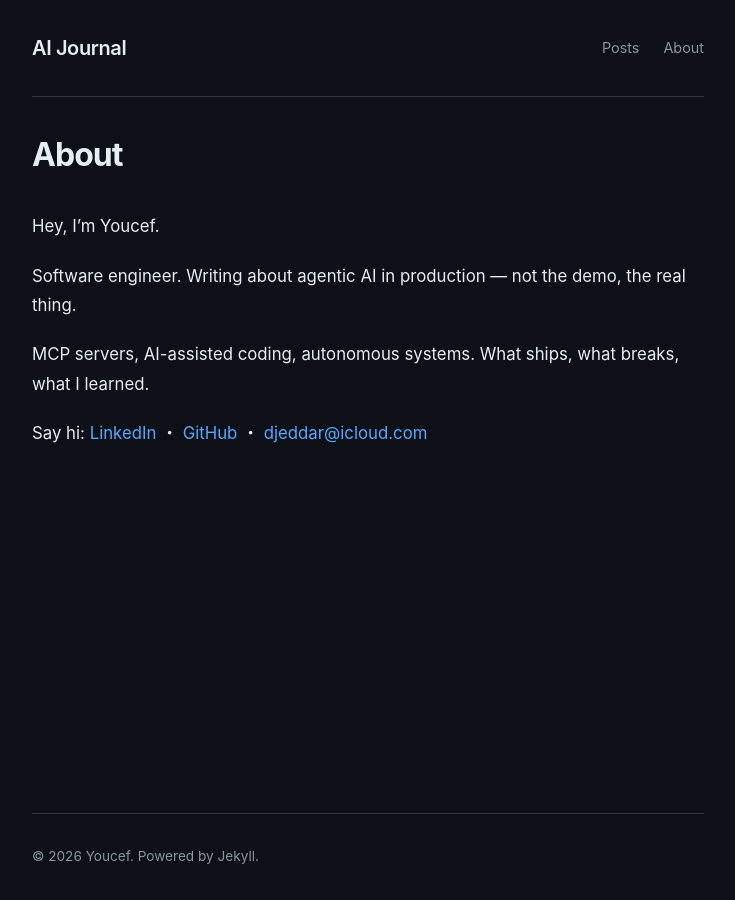
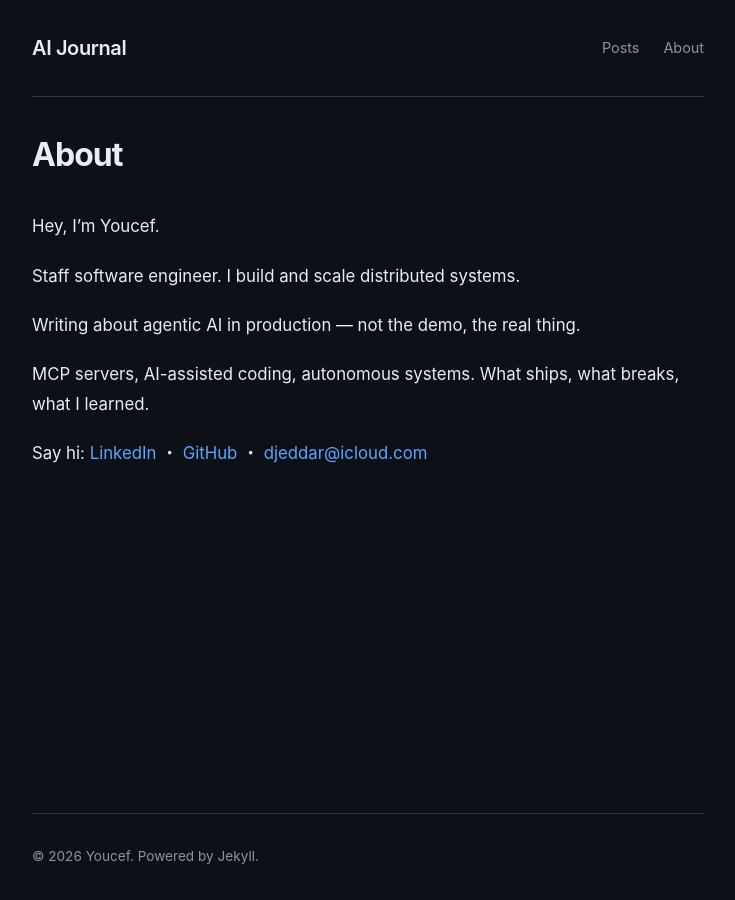
Before and after one commit to youcefjd/youcefdjeddar, a Jekyll site: the page built from about.md, in a window 1280 px wide. Shown: the whole page, without its empty margins (272-1007 px from the left). Built offline with Jekyll 4.4.1, drawn with Linux system fonts in a browser that asks for light colours.

Commit message:
Add staff engineer intro to about page
Co-Authored-By: Claude Opus 4.5 <noreply@anthropic.com>

```diff
--- a/about.md
+++ b/about.md
@@ -6,7 +6,9 @@ permalink: /about/
 
 Hey, I'm Youcef.
 
-Software engineer. Writing about agentic AI in production — not the demo, the real thing.
+Staff software engineer. I build and scale distributed systems.
+
+Writing about agentic AI in production — not the demo, the real thing.
 
 MCP servers, AI-assisted coding, autonomous systems. What ships, what breaks, what I learned.
 
```
